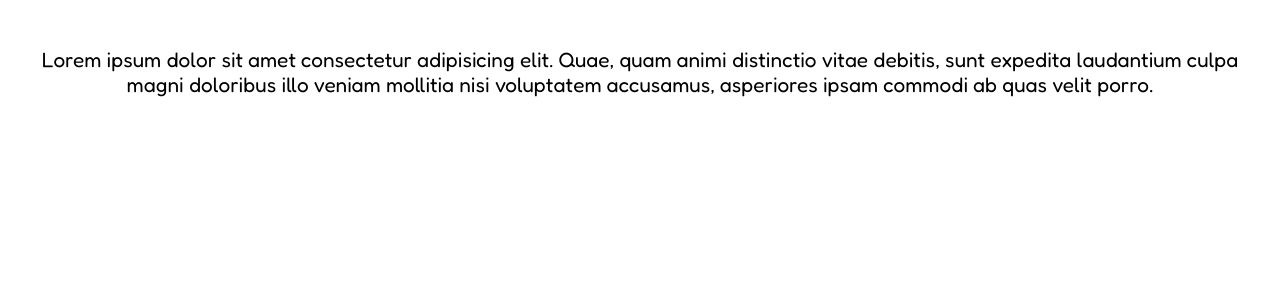
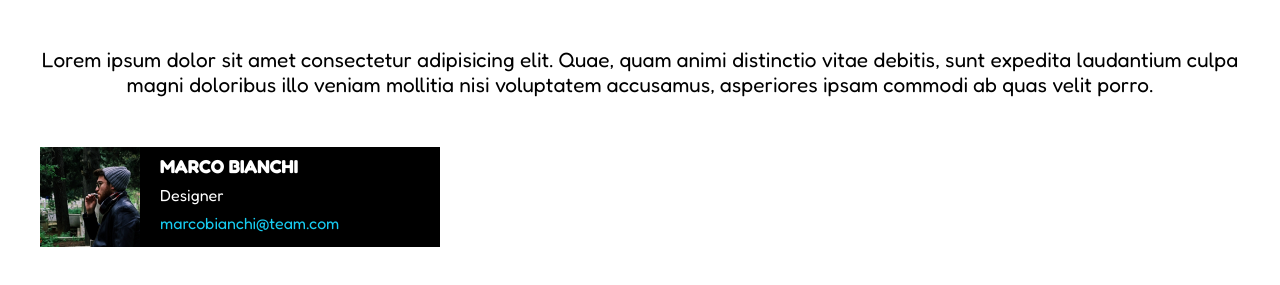
Before and after one commit to giuliabaratella/html-css-float-cards, a plain HTML site: page index.html in a window 1280 px wide. Shown: the part 91-376 px from the top of the page. Drawn offline with Linux system fonts and the light colour scheme.

Commit message:
added team member box

```diff
--- a/css/style.css
+++ b/css/style.css
@@ -7,6 +7,8 @@
 :root {
     --color-h1-color: #e53170;
 	--color-email-color: #17ccf2;
+    --color-team-member-background: black;
+    --color-team-member-text: white;
 }
 
 body {
@@ -16,16 +18,50 @@ body {
 .wrapper {
     max-width: 1200px;
     margin: 0 auto;
-    text-align: center;
     margin-top: 30px;
 }
 
 header h1 {
     font-size: 3em;
-    color: #e53170;
+    color: var(--color-h1-color);
+    text-align: center;
 }
 
 main p {
     margin: 50px 0px;
     font-size: 1.3em;
+    text-align: center;
 }
+.clearfix::after {
+    clear: both;
+    content: '';
+    display: table;
+}
+
+
+.team-member {
+    width: calc(100% / 3);
+    background-color:var(--color-team-member-background);
+}
+.team-member img {
+    float: left;
+    width: 100px;
+    height: 100px;
+    object-fit: contain;
+}
+.team-member-text {
+    margin-left: 20px;
+    float: left;
+}
+.team-member-name, .team-member-role {
+    color: var(--color-team-member-text);
+}
+.team-member-email {
+    color: var(--color-email-color);
+}
+.team-member-text > * {
+    margin-top: 8px;
+}
+/* .debug {
+    border: 2px solid orange;
+} */
--- a/index.html
+++ b/index.html
@@ -19,7 +19,15 @@
             <p>
                 Lorem ipsum dolor sit amet consectetur adipisicing elit. Quae, quam animi distinctio vitae debitis, sunt expedita laudantium culpa magni doloribus illo veniam mollitia nisi voluptatem accusamus, asperiores ipsam commodi ab quas velit porro.
             </p>
-            <div class="container">
+            <div class="clearfix container">
+                <article class="team-member debug clearfix">
+                    <img src="img/male1.png" alt="Marco Bianchi foto">
+                    <div class="team-member-text debug">
+                        <h3 class="team-member-name">MARCO BIANCHI</h3>
+                        <div class="team-member-role">Designer</div>
+                        <div class="team-member-email">marcobianchi@team.com</div>
+                    </div>
+                </article>
 
             </div>
         </main>
```
